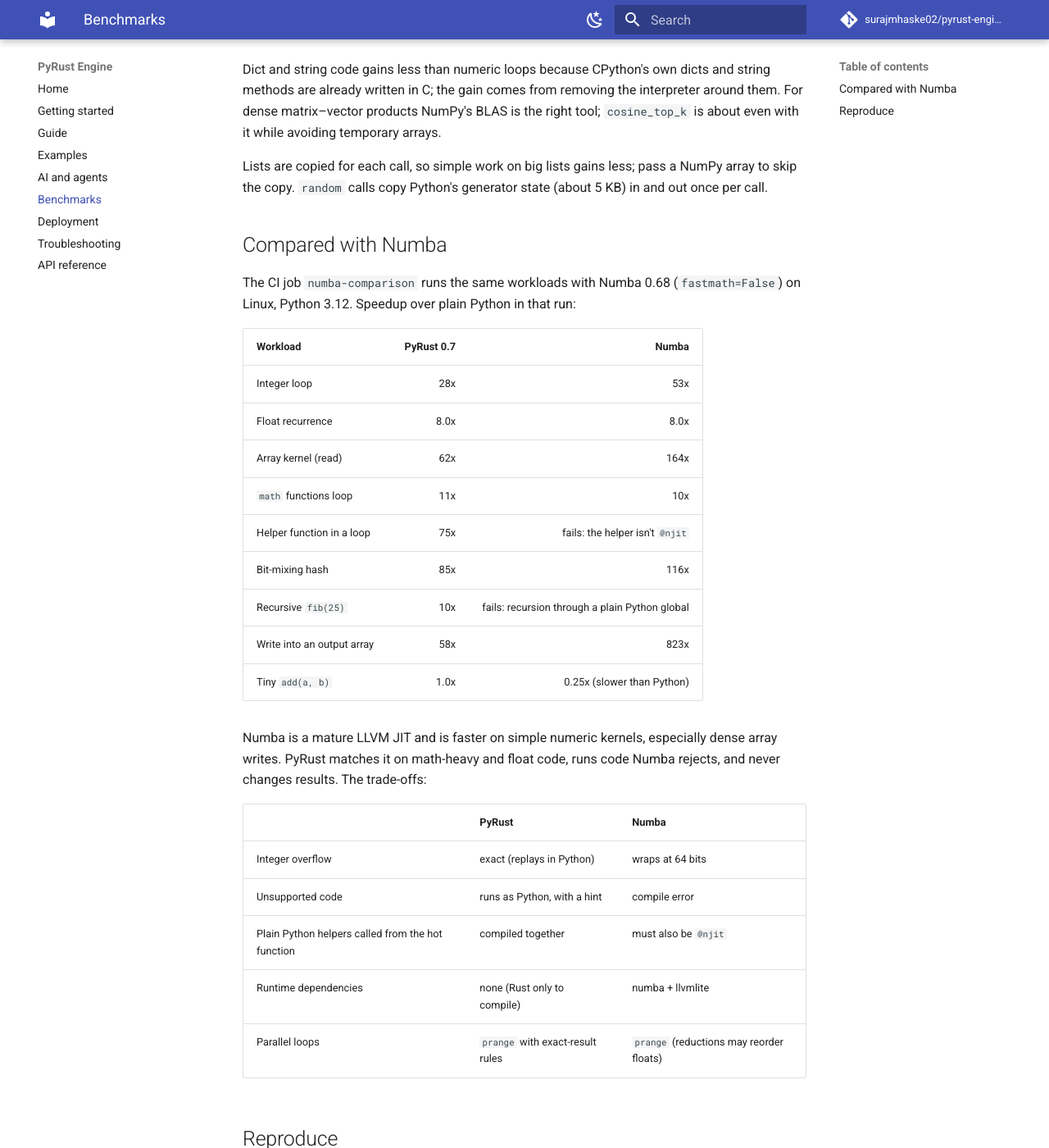
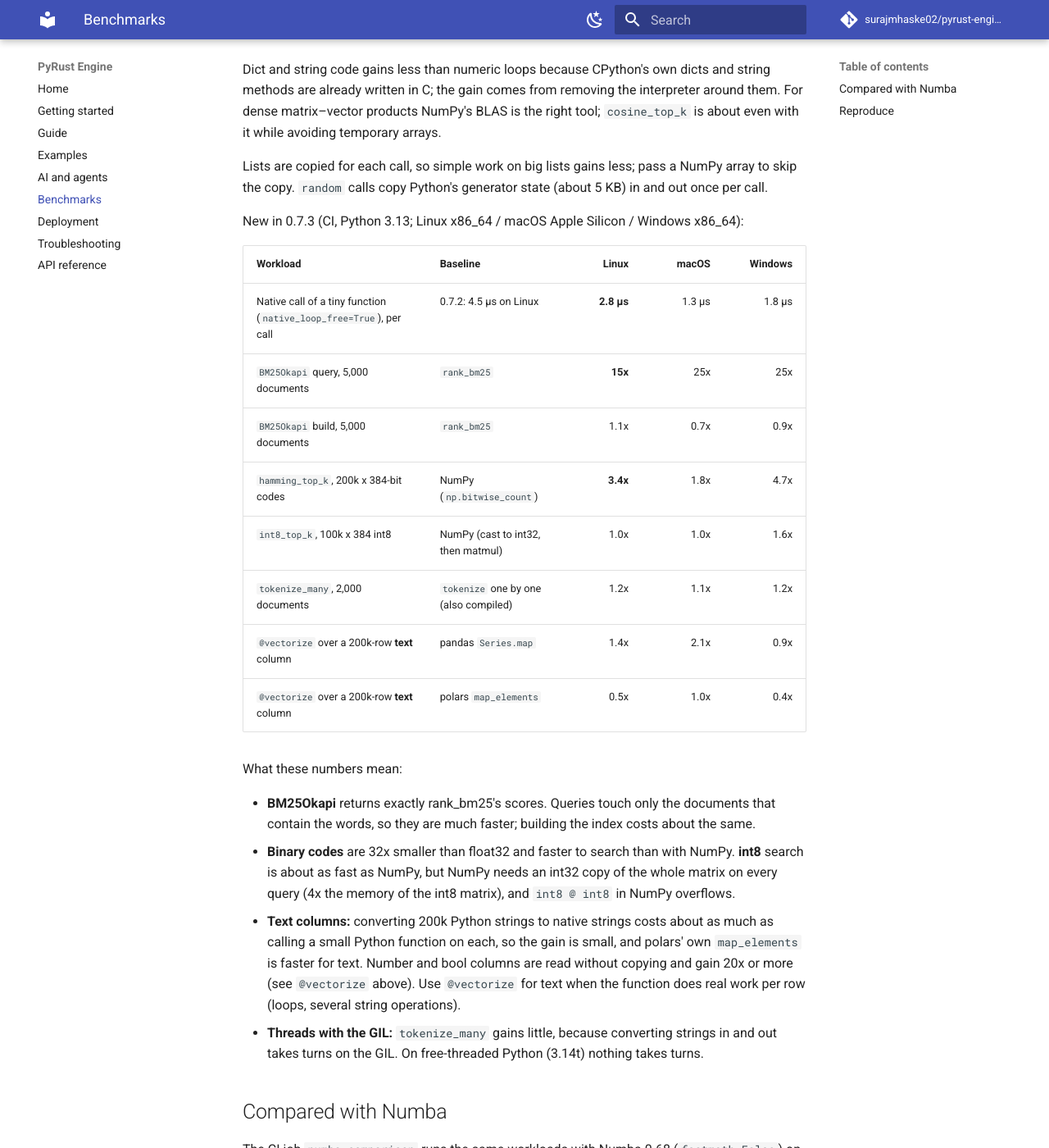
Before and after one commit to surajmhaske02/pyrust-engine, an MkDocs documentation site: the page built from docs/benchmarks.md, in a window 1280 px wide and 1400 px high, scrolled down 1591 px. Shown: the whole window at 82% size. Built offline with MkDocs 1.6.1 and Material for MkDocs 9.7.7, drawn with Linux system fonts in a browser that asks for light colours; comment, search, counter and statistics services are not loaded.

Commit message:
0.7.3: benchmark numbers and validation
Co-Authored-By: Claude Opus 5.5 <noreply@anthropic.com>

```diff
--- a/docs/benchmarks.md
+++ b/docs/benchmarks.md
@@ -39,6 +39,26 @@ Dict and string code gains less than numeric loops because CPython's own dicts a
 
 Lists are copied for each call, so simple work on big lists gains less; pass a NumPy array to skip the copy. `random` calls copy Python's generator state (about 5 KB) in and out once per call.
 
+New in 0.7.3 (CI, Python 3.13; Linux x86_64 / macOS Apple Silicon / Windows x86_64):
+
+| Workload | Baseline | Linux | macOS | Windows |
+|---|---|---:|---:|---:|
+| Native call of a tiny function (`native_loop_free=True`), per call | 0.7.2: 4.5 µs on Linux | **2.8 µs** | 1.3 µs | 1.8 µs |
+| `BM25Okapi` query, 5,000 documents | `rank_bm25` | **15x** | 25x | 25x |
+| `BM25Okapi` build, 5,000 documents | `rank_bm25` | 1.1x | 0.7x | 0.9x |
+| `hamming_top_k`, 200k x 384-bit codes | NumPy (`np.bitwise_count`) | **3.4x** | 1.8x | 4.7x |
+| `int8_top_k`, 100k x 384 int8 | NumPy (cast to int32, then matmul) | 1.0x | 1.0x | 1.6x |
+| `tokenize_many`, 2,000 documents | `tokenize` one by one (also compiled) | 1.2x | 1.1x | 1.2x |
+| `@vectorize` over a 200k-row **text** column | pandas `Series.map` | 1.4x | 2.1x | 0.9x |
+| `@vectorize` over a 200k-row **text** column | polars `map_elements` | 0.5x | 1.0x | 0.4x |
+
+What these numbers mean:
+
+- **BM25Okapi** returns exactly rank_bm25's scores. Queries touch only the documents that contain the words, so they are much faster; building the index costs about the same.
+- **Binary codes** are 32x smaller than float32 and faster to search than with NumPy. **int8** search is about as fast as NumPy, but NumPy needs an int32 copy of the whole matrix on every query (4x the memory of the int8 matrix), and `int8 @ int8` in NumPy overflows.
+- **Text columns:** converting 200k Python strings to native strings costs about as much as calling a small Python function on each, so the gain is small, and polars' own `map_elements` is faster for text. Number and bool columns are read without copying and gain 20x or more (see `@vectorize` above). Use `@vectorize` for text when the function does real work per row (loops, several string operations).
+- **Threads with the GIL:** `tokenize_many` gains little, because converting strings in and out takes turns on the GIL. On free-threaded Python (3.14t) nothing takes turns.
+
 ## Compared with Numba
 
 The CI job `numba-comparison` runs the same workloads with Numba 0.68 (`fastmath=False`) on Linux, Python 3.12. Speedup over plain Python in that run:
--- a/llms.txt
+++ b/llms.txt
@@ -5,7 +5,7 @@
 Key facts for assistants:
 
 - **Use `@optimize` on functions with loops:** arithmetic, `math`, `random`, NumPy arrays (`float64`/`int64`/`float32`), lists, strings, dicts, sets, pandas columns (pandas 3 `str` too) and polars Series.
-- **Use `@vectorize` for a one-row function over whole columns.** It is faster than `df.apply`, `Series.map` and polars `map_elements`; columns of numbers, bools or str.
+- **Use `@vectorize` for a one-row function over whole columns.** It is about 20x faster than `df.apply`/`Series.map` on number and bool columns; text columns work but gain little (polars `map_elements` is as fast for text).
 - **Check before decorating:** `python -m pyrust_engine suggest file.py --json`, or the MCP tool `check_code`. `apply file.py --write` adds the decorator automatically.
 - **Not helped:** I/O, LLM API calls, already-vectorized NumPy, calls into other libraries.
 - **Ready-made AI functions** in `pyrust_engine.ai`: `cosine_top_k`, `BM25`, `hamming_top_k`, `int8_top_k` (all with `mask=` filters), `tokenize`, `chunk_text`, `levenshtein`, `minhash`, `token_f1`, `rouge_l`, and `batch`/`tokenize_many`/`chunk_many` for many documents.
```
Also changed, not shown: AGENTS.md (+1 -1 lines), CHANGELOG.md (+8 -1 lines), README.md (+14 -9 lines), VALIDATION.md (+2 -1 lines), docs/guide.md (+3 -3 lines), 3 other files.
